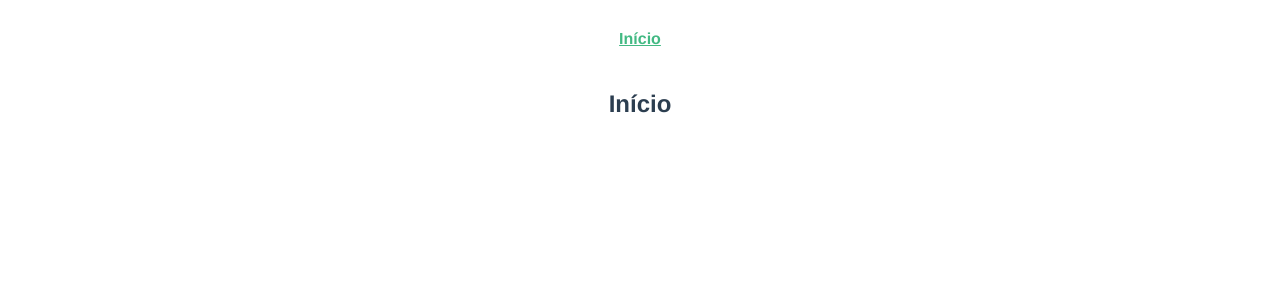
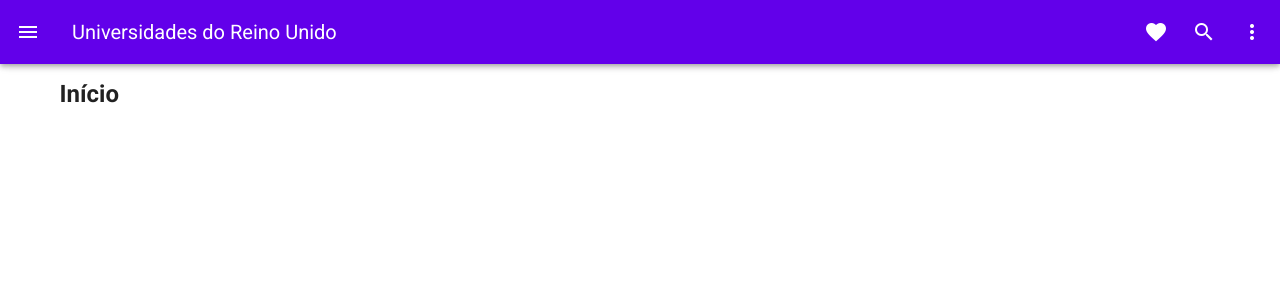
Before and after one commit to JainyMartins/universidades-projeto, a Vue app: page / in a window 1280 px wide. Shown: the top 300 px of the page. Built offline with nearby package versions, Linux system fonts and the light colour scheme.

Commit message:
Adicionando AppTopBar inicial

```diff
--- a/src/App.vue
+++ b/src/App.vue
@@ -1,32 +1,20 @@
 <template>
-  <div id="app">
-    <nav>
-      <router-link to="/">Início</router-link>
-
-    </nav>
-    <router-view/>
-  </div>
+  <v-app>
+    <AppTopBar />
+    <v-main>
+      <router-view />
+    </v-main>
+  </v-app>
 </template>
 
-<style lang="scss">
-#app {
-  font-family: Avenir, Helvetica, Arial, sans-serif;
-  -webkit-font-smoothing: antialiased;
-  -moz-osx-font-smoothing: grayscale;
-  text-align: center;
-  color: #2c3e50;
-}
+<script>
+import AppTopBar from "./components/shared/AppTopBar.vue";
 
-nav {
-  padding: 30px;
+export default {
+  name: "App",
 
-  a {
-    font-weight: bold;
-    color: #2c3e50;
-
-    &.router-link-exact-active {
-      color: #42b983;
-    }
-  }
-}
-</style>
+  components: {
+    AppTopBar,
+  },
+};
+</script>
--- /dev/null
+++ b/src/components/shared/AppTopBar.vue
@@ -0,0 +1,42 @@
+<template>
+  <div class="app-top-bar">
+    <v-app-bar color="deep-purple accent-4" dark>
+      <v-app-bar-nav-icon></v-app-bar-nav-icon>
+
+      <v-toolbar-title>Universidades do Reino Unido</v-toolbar-title>
+
+      <v-spacer></v-spacer>
+
+      <v-btn icon>
+        <v-icon>mdi-heart</v-icon>
+      </v-btn>
+
+      <v-btn icon>
+        <v-icon>mdi-magnify</v-icon>
+      </v-btn>
+
+      <v-menu left bottom>
+        <template v-slot:activator="{ on, attrs }">
+          <v-btn icon v-bind="attrs" v-on="on">
+            <v-icon>mdi-dots-vertical</v-icon>
+          </v-btn>
+        </template>
+
+        <v-list>
+          <v-list-item v-for="n in 5" :key="n" @click="() => {}">
+            <v-list-item-title>Option {{ n }}</v-list-item-title>
+          </v-list-item>
+        </v-list>
+      </v-menu>
+    </v-app-bar>
+  </div>
+</template>
+
+<script>
+export default {
+    name: 'AppTopBar',
+};
+</script>
+
+<style scoped>
+</style>
```
Also changed, not shown: src/components/AppTopBar.vue (deleted, +0 -14 lines), 1 other file (tests, documents, lock files or other folders).
